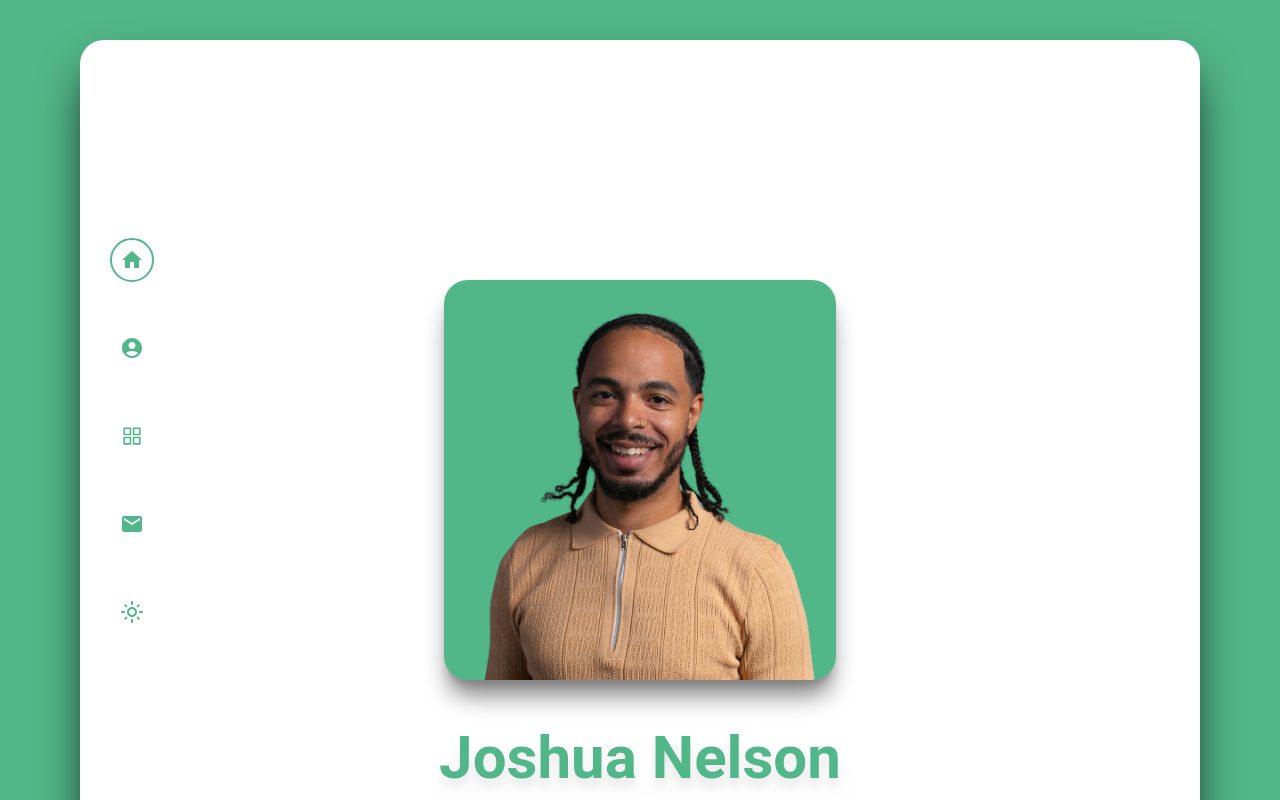
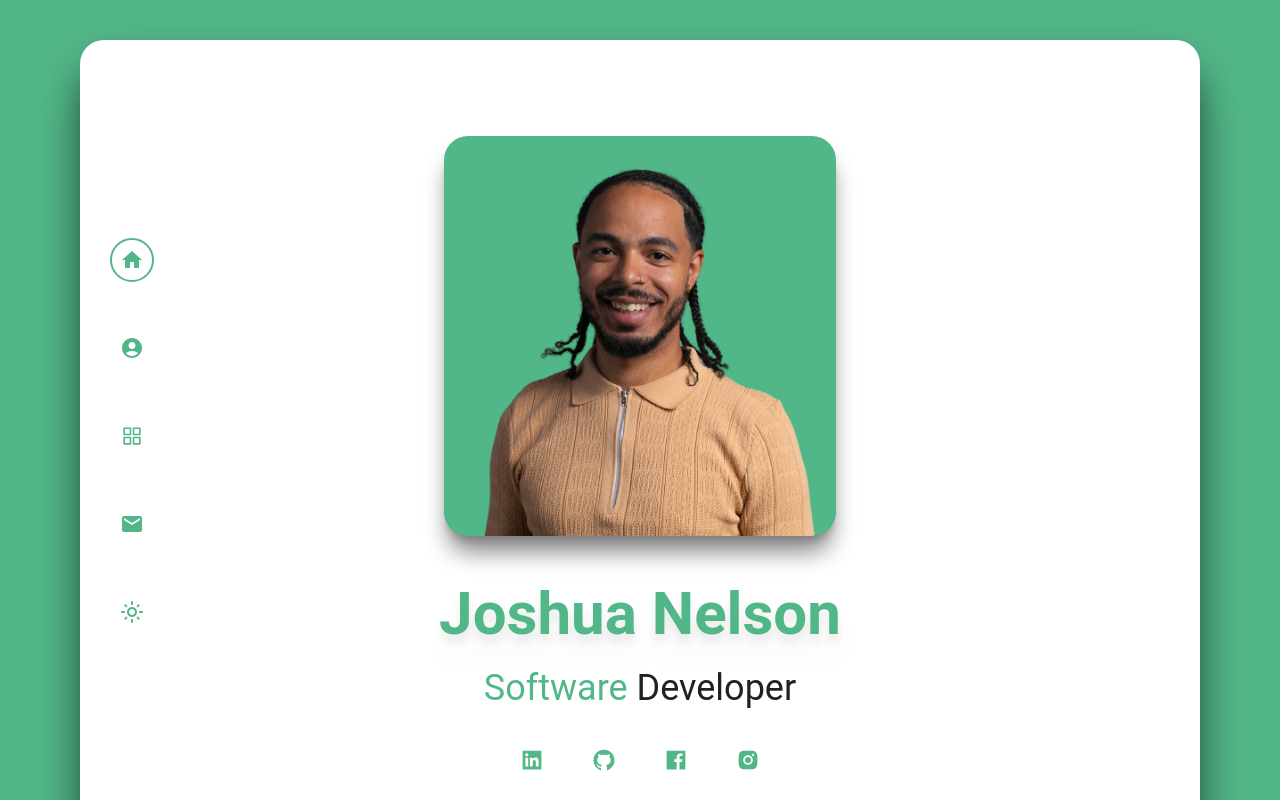
Before and after one commit to joshuanelsondev/portfolio, a React (Vite) app: page / in a window 1280 px wide. Shown: the top 800 px of the page. Built offline with nearby package versions, Linux system fonts and the light colour scheme.

Commit message:
Edit file names for Index, changed to ProjectIndex

```diff
--- a/src/Components/HomeComponent.jsx
+++ b/src/Components/HomeComponent.jsx
@@ -40,7 +40,7 @@ export default function HomeComponent({ setShowNav }) {
     }, [setShowNav]);
 
     return (
-      <div className="h-full sm:w-full lg:w-auto z-10 mt-40 xl:mt-60">
+      <div className="h-full sm:w-full lg:w-auto z-10 mt-32 xl:mt-24">
         <div className="flex flex-col items-center gap-4">
           <img
             src={PursuitHeadshot}
--- a/src/Pages/Home.jsx
+++ b/src/Pages/Home.jsx
@@ -4,7 +4,7 @@ import { useEffect } from "react";
 // import { Link as LinkScroll } from "react-scroll";
 import HomeComponent from "../Components/HomeComponent";
 import About from "../Pages/About";
-import Index from "../Pages/Index";
+import ProjectIndex from "./ProjectIndex";
 import Contact from "../Pages/Contact";
 
 export default function Home({ setShowNav }) {
@@ -13,10 +13,10 @@ export default function Home({ setShowNav }) {
     }, [setShowNav]);
 
     return (
-      <div id="home" className="h-full w-full lg:px-24 flex flex-col items-center ">
+      <div id="home" className="h-full w-full lg:px-24 flex flex-col items-center">
           <HomeComponent setShowNav={setShowNav} />
           <About  />
-          <Index setShowNav={setShowNav} />
+          <ProjectIndex setShowNav={setShowNav} />
           <Contact />
       </div>
     );
--- a/src/Pages/Index.jsx
+++ b/src/Pages/ProjectIndex.jsx
@@ -1,4 +1,4 @@
-// Index.jsx
+// ProjectIndex.jsx
 
 import PropTypes from "prop-types";
 import Projects from "../Components/Projects";
```
